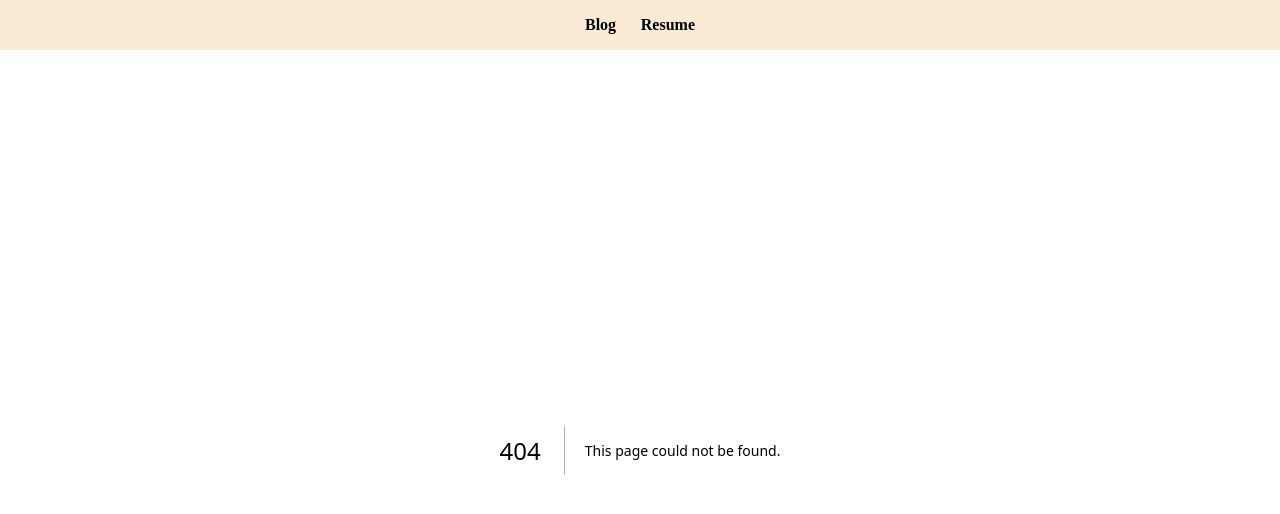
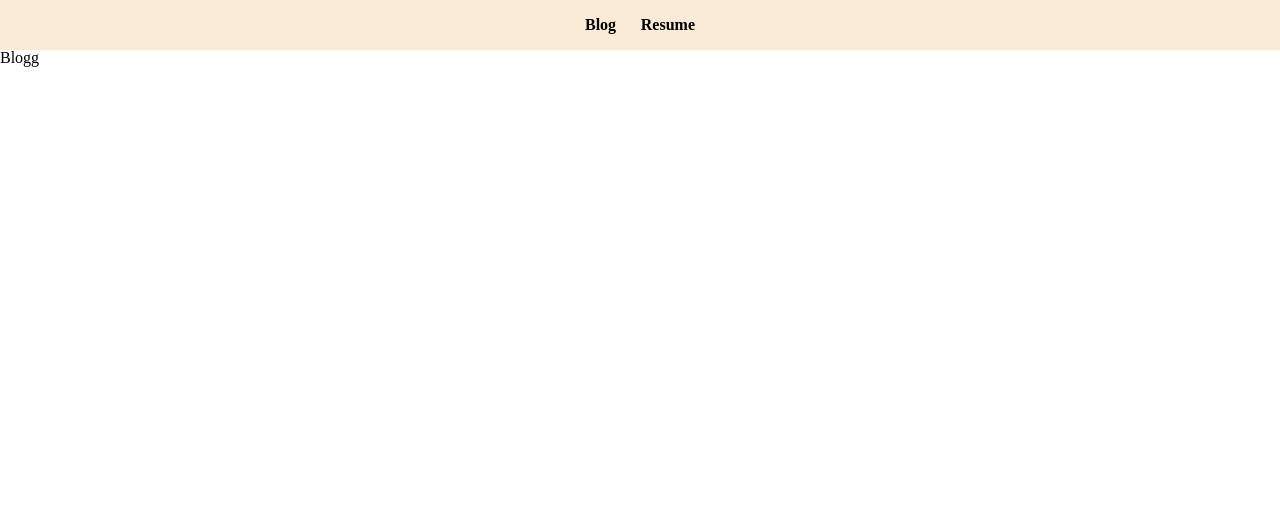
Before and after one commit to falsystack/falsystack_blog_front, a Next.js app: page /blog in a window 1280 px wide. Before the commit this address had no page. Shown: the top 514 px of the page. Built offline with nearby package versions, Linux system fonts and the light colour scheme.

Commit message:
feat: add blog page

```diff
--- /dev/null
+++ b/src/pages/blog/index.tsx
@@ -0,0 +1,5 @@
+const Blog = () => {
+    return <h1>Blogg</h1>
+}
+
+export default Blog
```
